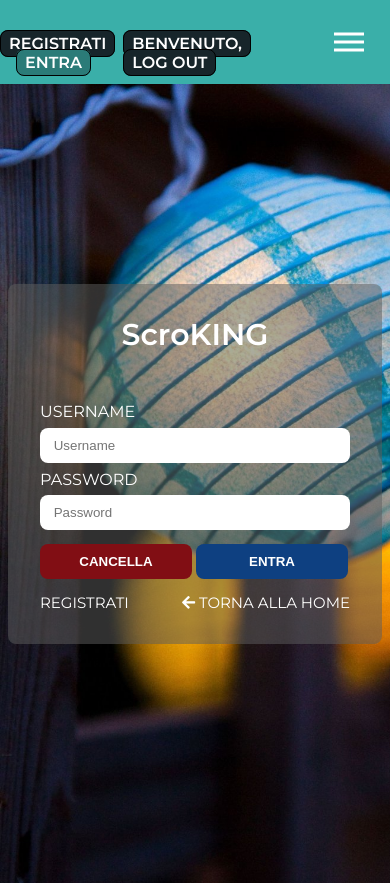
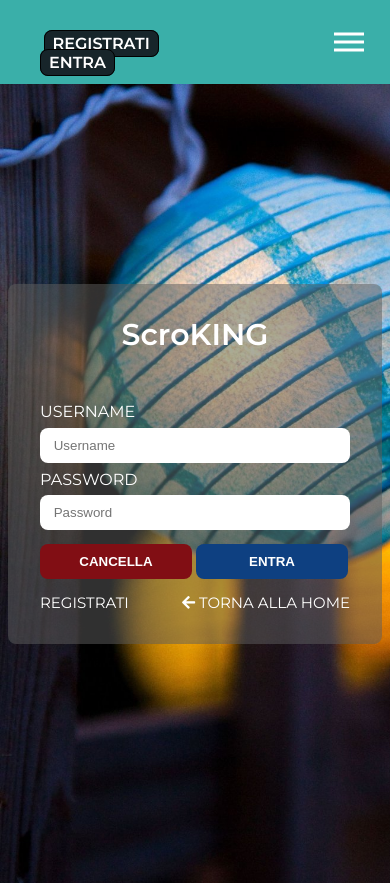
Before and after one commit to RedHitMark/scroKING-TravelAgency, a PHP site: page /access.htm in a window 390 px wide. Shown: the top 883 px of the page. Run offline with PHP 8.4, Linux system fonts and the light colour scheme.

Commit message:
modifica heder dopo login

```diff
--- a/CSS/main.css
+++ b/CSS/main.css
@@ -58,22 +58,23 @@ nav .col-12 {
 
 }
 
-.col-6.login .log {
+.log.mobile{
     display: none;
 }
-
-.log {
+.log.desktop .nolog{
     display: flex;
     list-style: none;
-    width: 50%;
-    height: 100%;
-    justify-content: center;
     align-items: center;
-    float: left;
     margin-left: auto;
 }
+.log.desktop .nolog li{
+    margin-left: 5em;
+}
+.log.desktop .nolog li:nth-child(2){
+    margin-left: 0.5em;
+}
 
-.log li a {
+.log.desktop .nolog li a{
     padding: 0.2em 0.5em;
     text-decoration: none;
     border: 1px solid black;
@@ -83,10 +84,29 @@ nav .col-12 {
     font-weight: bold;
     color: white;
 }
-
-nav .col-12 .col-6 .log li .enter {
-    margin-left: 1em;
-    background-color: #2B7B78;
+.log.desktop .yeslog li a{
+    padding: 0.2em 0.5em;
+    text-decoration: none;
+    border: 1px solid black;
+    background-color: #17252A;
+    border-radius: 8px;
+    text-transform: uppercase;
+    font-weight: bold;
+    color: white;
+}
+.log.desktop .yeslog{
+    display: none;
+}
+.log.desktop .yeslog li{
+    list-style: none;
+    display: inline;
+    margin-left: 5em;
+}
+.log.desktop .yeslog li:nth-child(2){
+    margin-left: 0.5em;
+}
+.log.desktop .yeslog .benvenuto{
+    width: 5em;
 }
 
 .nav-links {
@@ -969,8 +989,52 @@ nav .col-12 .col-6 .log li .enter {
         margin-left: 2em;
     }
 
-    .log li a {
-        margin-right: 0.5em;
+    .log.mobile .nolog{
+        display: flex;
+        list-style: none;
+        align-items: center;
+        margin-left: auto;
+    }
+    .log.mobile .nolog li{
+        margin-left: 10%;
+    }
+    .log.mobile .nolog li:nth-child(2){
+        margin-left: 0.5em;
+    }
+
+    .log.mobile .nolog li a{
+        padding: 0.2em 0.5em;
+        text-decoration: none;
+        border: 1px solid black;
+        background-color: #17252A;
+        border-radius: 8px;
+        text-transform: uppercase;
+        font-weight: bold;
+        color: white;
+    }
+    .log.mobile .yeslog li a{
+        padding: 0.2em 0.5em;
+        text-decoration: none;
+        border: 1px solid black;
+        background-color: #17252A;
+        border-radius: 8px;
+        text-transform: uppercase;
+        font-weight: bold;
+        color: white;
+    }
+    .log.mobile .yeslog{
+        display: none;
+    }
+    .log.mobile .yeslog li{
+        list-style: none;
+        display: inline;
+        margin-left: 10%;
+    }
+    .log.mobile .yeslog li:nth-child(2){
+        margin-left: 0.5em;
+    }
+    .log.mobile .yeslog .benvenuto{
+        width: 5em;
     }
     .user li{
         margin-right: 0.5em;
--- a/access.htm
+++ b/access.htm
@@ -56,10 +56,9 @@
 <script src="JS/session.js"></script>
 <script>
     function login_success(json_response) {
-        alert("ok");
         console.log(json_response);
-        // $(".nolog").css({ 'display' : 'none'});
-        // $(".yeslog").css({ 'display' : 'block'});
+        $(".nolog").css({ 'display' : 'none'});
+        $(".yeslog").css({ 'display' : 'inline-block'});
         const username =json_response.username;
         $( ".benvenuto" ).html("Benvenuto, " +  username);
 
--- a/api/config/MongoDB.php
+++ b/api/config/MongoDB.php
@@ -3,7 +3,7 @@
 include_once("Result.php");
 class MongoDB {
     //private const HOST = "mongodb://scroking.ddns.net:27017";
-    private const MARCO_NODES = "scroking.ddns.net:56786,scroking.ddns.net:56787,scroking.ddns.net:56788";
+    private const MARCO_NODES = "scroking.ddns.net:56786,scroking.ddns.net:56787";
     private const STEFANO_NODES = "vox3715217.mynet.vodafone.it:34512,vox3715217.mynet.vodafone.it:34513,vox3715217.mynet.vodafone.it:34514,vox3715217.mynet.vodafone.it:34515,vox3715217.mynet.vodafone.it:34516,vox3715217.mynet.vodafone.it:34517,vox3715217.mynet.vodafone.it:34518";
     private const RS = "mongodb://" . MongoDB::MARCO_NODES . "," . MongoDB::STEFANO_NODES . "/?replicaSet=rs0";
 
--- a/header.htm
+++ b/header.htm
@@ -18,10 +18,17 @@
 
             <div class="col-12">
                 <div class="col-6">
-                    <ul class="log">
-                        <li><a href="registration.htm">Registrati</a></li>
-                        <li><a href="access.htm" class="enter">Entra</a></li>
-                    </ul>
+                    <div class="log desktop">
+                        <ul class="nolog">
+                             <li><a href="registration.htm" class="registrati">Registrati</a></li>
+                            <li><a href="access.htm" class="enter">Entra</a></li>
+                        </ul>
+                        <ul class="yeslog">
+                            <li><a href="user_page.htm" class="benvenuto">Benvenuto, </a></li>
+                            <li><a href="#" class="logout">Log out</a></li>
+                        </ul>
+
+                    </div>
                 </div>
                 <div class="col-6 login">
                     <ul class="nav-links">
@@ -32,17 +39,16 @@
                         <li><a href="contact.htm">Contact</a></li>
 
                     </ul>
-                    <ul class="log">
-                        <div class="nolog">
+                    <div class="log mobile">
+                        <ul class="nolog">
                              <li><a href="registration.htm" class="registrati">Registrati</a></li>
                             <li><a href="access.htm" class="enter">Entra</a></li>
-                        </div>
-                        <div class="yeslog">
+                        </ul>
+                        <ul class="yeslog">
                             <li><a href="user_page.htm" class="benvenuto">Benvenuto, </a></li>
                             <li><a class="logout">Log out</a></li>
-                        </div>
-
-                    </ul>
+                        </ul>
+                    </div>
                 </div>
             </div>
         </nav>
@@ -50,4 +56,7 @@
 </body>
 <script src="JS/menu.js"></script>
 <script src="JS/prenotazione.js"></script>
+<script src="JS/http.js"></script>
+<script src="JS/reloadlog.js"></script>
+
 </html>
```
Also changed, not shown: JS/reloadlog.js (added, +38 -0 lines).
